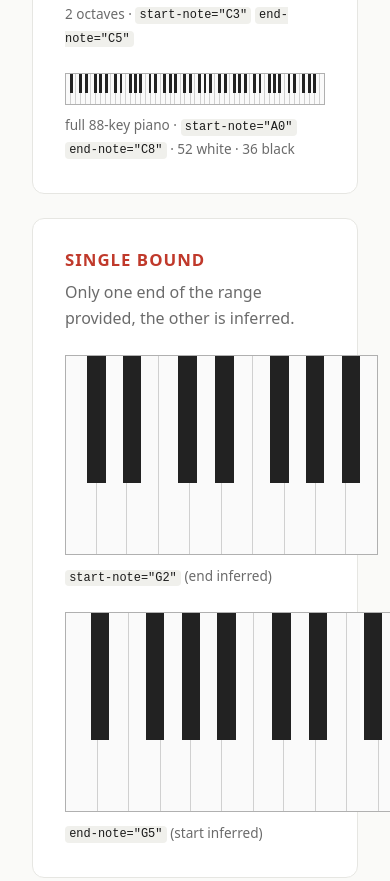
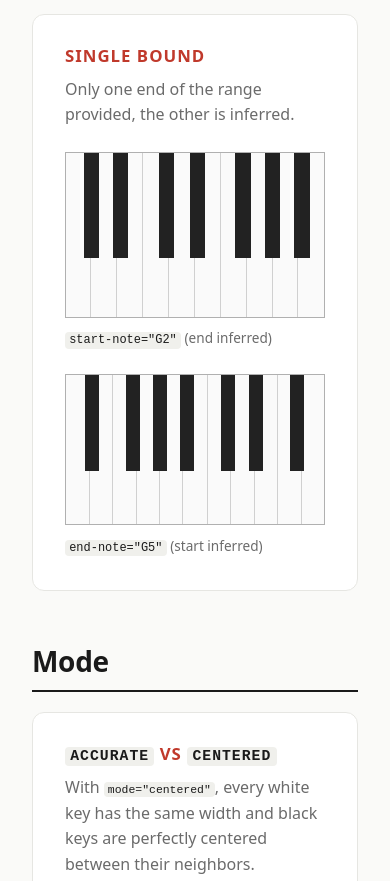
Before and after one commit to hsablonniere/musiq, a website built with Vite: page src/mq-piano/mq-piano.html in a window 390 px wide. Shown: the part 6929-7810 px from the top of the page. Built offline with nearby package versions, Linux system fonts and the light colour scheme.

Commit message:
docs(mq-piano): keep piano examples inside narrow viewports
Examples with a fixed height back-derive their width from the locked piano
ratio, so on a narrow screen that width overshoots the container and spills
out. Below 768px the height is dropped so the available width drives layout.

The two-up rows also stacked via a column flex, whose flex:1 children
mis-sized the ratio-driven pianos; below 1150px they stack as plain blocks
spaced with a margin instead.

```diff
--- a/src/mq-piano/mq-piano.html
+++ b/src/mq-piano/mq-piano.html
@@ -226,6 +226,28 @@
           margin-bottom: 0.5rem;
           padding-bottom: 0.5rem;
           border-bottom: 1px solid var(--line);
+        }
+      }
+
+      /* Height-driven examples impose a width through the locked ratio that
+         overflows a narrow viewport — drop the fixed height so the available
+         width drives the layout and the height follows the ratio. */
+      @media (max-width: 768px) {
+        .demo,
+        .row mq-piano {
+          height: auto;
+        }
+      }
+
+      /* Single breakpoint: two-up rows stack into one column. Drop flex entirely
+         — a column flex with flex:1 children mis-sizes the ratio-driven pianos
+         (they overflow their box) — and space the stacked examples with a margin. */
+      @media (max-width: 1150px) {
+        .row {
+          display: block;
+        }
+        .row > * + * {
+          margin-top: 1.5rem;
         }
       }
 
```
